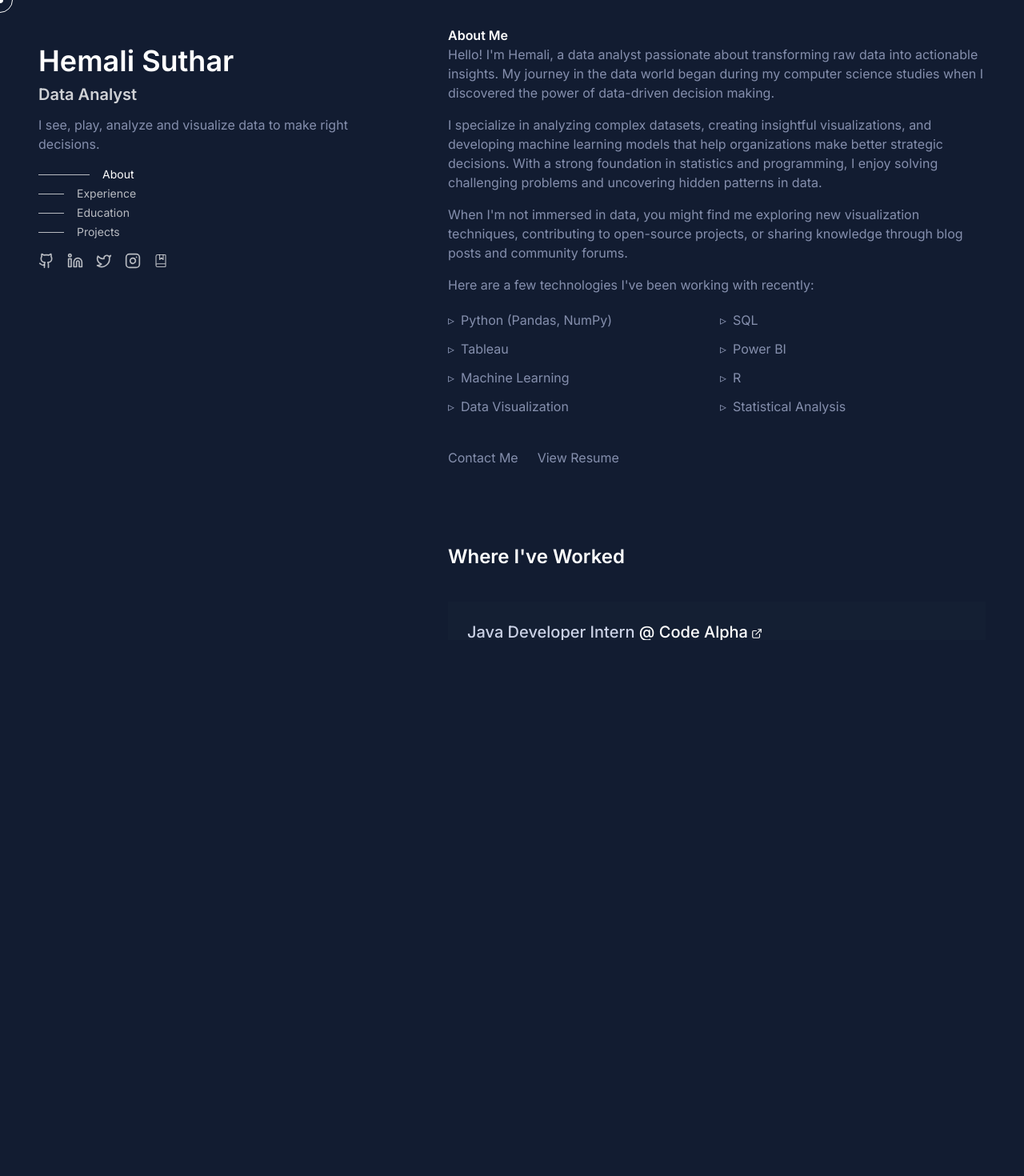
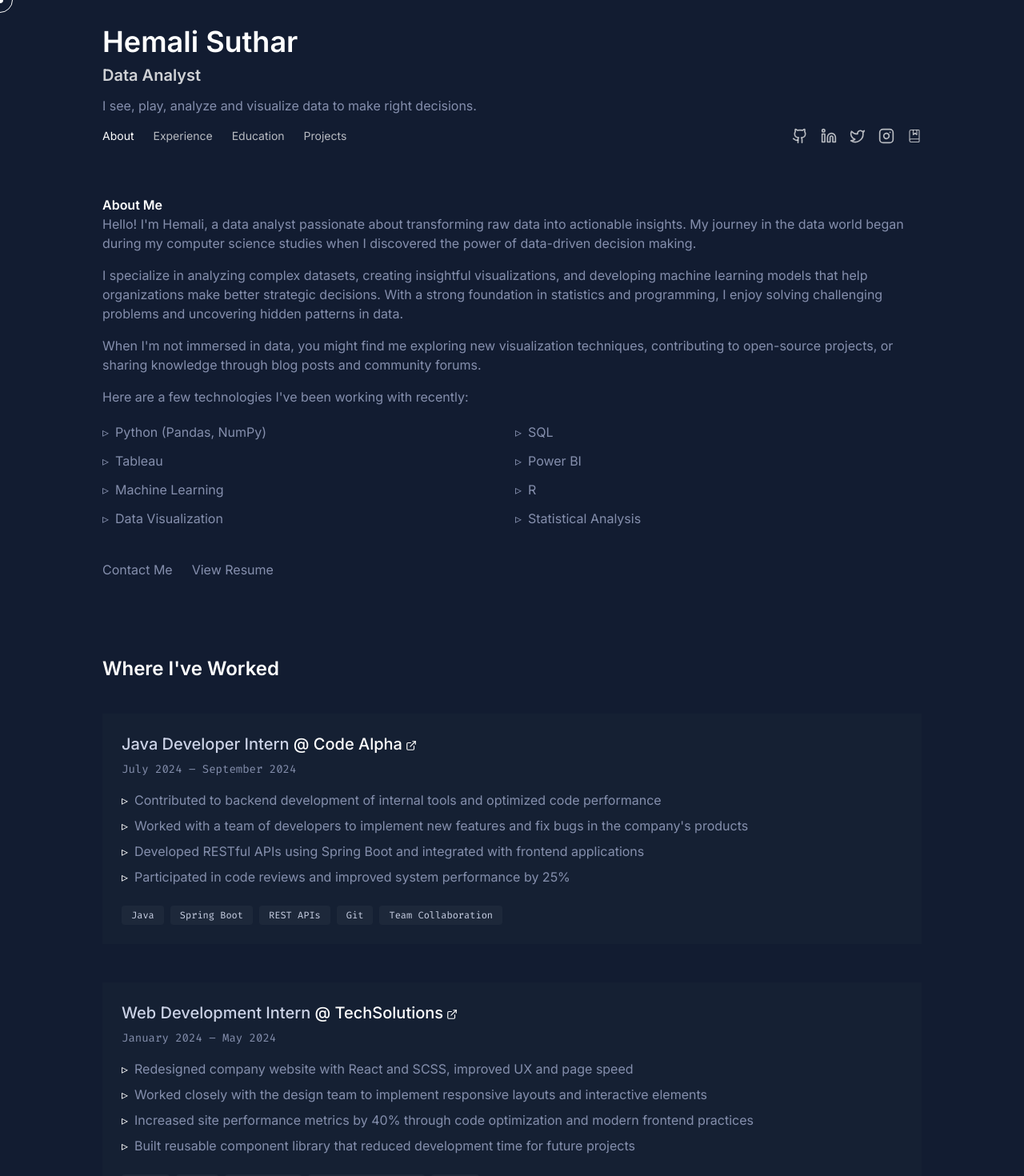
Before and after one commit to hemalii3/portfolio-website-hemali, a React (Vite) app: page / in a window 1280 px wide. Shown: the top 1470 px of the page at 80% size. Before the commit the page ends 800 px from the top, so only its background shows below. Built offline with nearby package versions, Linux system fonts and the light colour scheme; a web font is replaced by a local one.

Commit message:
Refactor: Display sections in a row
Restructure the layout to display sections in a row instead of a column.

```diff
--- a/src/components/Layout.tsx
+++ b/src/components/Layout.tsx
@@ -1,3 +1,4 @@
+
 import React, { useState, useEffect, useRef } from 'react';
 import { Github, Linkedin, Twitter, Instagram, BookMarked, ExternalLink } from 'lucide-react';
 import { useLocation, Link } from 'react-router-dom';
@@ -39,16 +40,11 @@ const Layout = ({ children }: { children: React.ReactNode }) => {
       setActiveSection(currentActive);
     };
 
-    const mainContent = mainContentRef.current;
-    if (mainContent) {
-      mainContent.addEventListener('scroll', handleScroll);
+    window.addEventListener('scroll', handleScroll);
     handleScroll(); // Initial check
-    }
 
     return () => {
-      if (mainContent) {
-        mainContent.removeEventListener('scroll', handleScroll);
-      }
+      window.removeEventListener('scroll', handleScroll);
     };
   }, []);
 
@@ -65,37 +61,31 @@ const Layout = ({ children }: { children: React.ReactNode }) => {
   const isHome = location.pathname === '/';
 
   return (
-    <div className="flex flex-col lg:flex-row min-h-screen bg-navy text-slate">
-      <aside className="lg:w-[40%] lg:h-screen px-12 py-8 lg:fixed lg:top-0 lg:left-0 flex flex-col justify-between z-10">
-        <div className="mt-6">
-          <div className="mb-4">
+    <div className="min-h-screen bg-navy text-slate px-8 md:px-16 lg:px-24">
+      <header className="py-8 mb-8">
+        <div className="max-w-5xl mx-auto">
           <h1 className="text-4xl font-semibold text-white mb-2">Hemali Suthar</h1>
           <h2 className="text-xl text-white/80 mb-3">Data Analyst</h2>
           <p className="text-slate mb-4">
             I see, play, analyze and visualize data to make right decisions.
           </p>
-          </div>
 
           {isHome && (
-            <nav className="hidden lg:block">
-              <ol className="flex flex-col space-y-1">
+            <nav className="flex items-center justify-between">
+              <ol className="flex space-x-6">
                 {navItems.map(({ name, url }, i) => (
                   <li key={i} className="nav-item">
                     <Link
                       to={url}
                       className={`nav-link flex items-center text-sm group transition-all duration-200 ${activeSection === url.substring(1) ? 'active text-white' : 'text-white/70'}`}
                     >
-                      <span className={`nav-line mr-4 h-px bg-white/70 transition-all duration-300 ${activeSection === url.substring(1) ? 'w-16' : 'w-8 group-hover:w-16'}`}></span>
                       <span className="hover:text-white transition-colors">{name}</span>
                     </Link>
                   </li>
                 ))}
               </ol>
-            </nav>
-          )}
 
-          <div className="mt-4">
-            <div className="flex items-center space-x-4 mb-4">
+              <div className="flex items-center space-x-4">
                 <a
                   href="https://github.com/"
                   target="_blank"
@@ -142,17 +132,13 @@ const Layout = ({ children }: { children: React.ReactNode }) => {
                   <BookMarked size={18} strokeWidth={1.5} />
                 </a>
               </div>
+            </nav>
+          )}
         </div>
-        </div>
-      </aside>
+      </header>
 
-      <main
-        ref={mainContentRef}
-        className="lg:ml-[40%] flex-1 lg:h-screen lg:overflow-y-auto custom-scrollbar"
-      >
-        <div className="max-w-3xl mx-auto px-12 py-8">
+      <main ref={mainContentRef} className="max-w-5xl mx-auto">
         {children}
-        </div>
       </main>
 
       <div className="lg:hidden fixed bottom-0 left-0 right-0 bg-navy-shadow p-4 flex justify-around z-50 border-t border-lightest-navy">
--- a/src/index.css
+++ b/src/index.css
@@ -55,7 +55,7 @@
   }
 
   .section-heading {
-    @apply text-2xl font-semibold text-white mb-6 mt-2;
+    @apply text-2xl font-semibold text-white mb-6;
   }
 
   .nav-link {
@@ -71,30 +71,12 @@
     position: relative;
   }
 
-  .inline-link::after {
-    content: '';
-    position: absolute;
-    width: 100%;
-    transform: scaleX(0);
-    height: 1px;
-    bottom: 0;
-    left: 0;
-    background-color: rgba(255, 255, 255, 1);
-    transform-origin: bottom right;
-    transition: transform 0.4s cubic-bezier(0.86, 0, 0.07, 1);
+  .button-link {
+    @apply text-white hover:text-white/80 transition-all duration-300 flex items-center gap-2 font-mono text-sm;
   }
 
-  .inline-link:hover::after {
-    transform: scaleX(1);
-    transform-origin: bottom left;
-  }
-
-  .button-link {
-    @apply px-2 py-1 text-white rounded font-mono text-sm hover:text-white/80 transition-all duration-300 flex items-center gap-2;
-  }
-
-  .nav-item .nav-link.active .nav-line {
-    @apply w-16;
+  .nav-item .nav-link.active {
+    @apply text-white;
   }
 
   .skill-tag {
--- a/src/pages/Index.tsx
+++ b/src/pages/Index.tsx
@@ -1,5 +1,5 @@
 
-import React, { useEffect } from 'react';
+import React from 'react';
 import Layout from '@/components/Layout';
 import About from '@/components/About';
 import Experience from '@/components/Experience';
@@ -9,35 +9,9 @@ import Contact from '@/components/Contact';
 import Footer from '@/components/Footer';
 
 const Index = () => {
-  useEffect(() => {
-    // Custom cursor effect
-    const cursor = document.querySelector('.cursor-dot');
-    const cursorOutline = document.querySelector('.cursor-outline');
-
-    window.addEventListener('mousemove', (e) => {
-      if (cursor && cursorOutline) {
-        const posX = e.clientX;
-        const posY = e.clientY;
-
-        (cursor as HTMLElement).style.left = `${posX}px`;
-        (cursor as HTMLElement).style.top = `${posY}px`;
-
-        // Add delay to outline cursor for trailing effect
-        setTimeout(() => {
-          (cursorOutline as HTMLElement).style.left = `${posX}px`;
-          (cursorOutline as HTMLElement).style.top = `${posY}px`;
-        }, 80);
-      }
-    });
-
-    return () => {
-      window.removeEventListener('mousemove', () => {});
-    };
-  }, []);
-
   return (
     <Layout>
-      <div className="space-y-16">
+      <div className="space-y-24">
         <About />
         <Experience />
         <Education />
```
Lines whose indentation alone changed are shown as unchanged.
